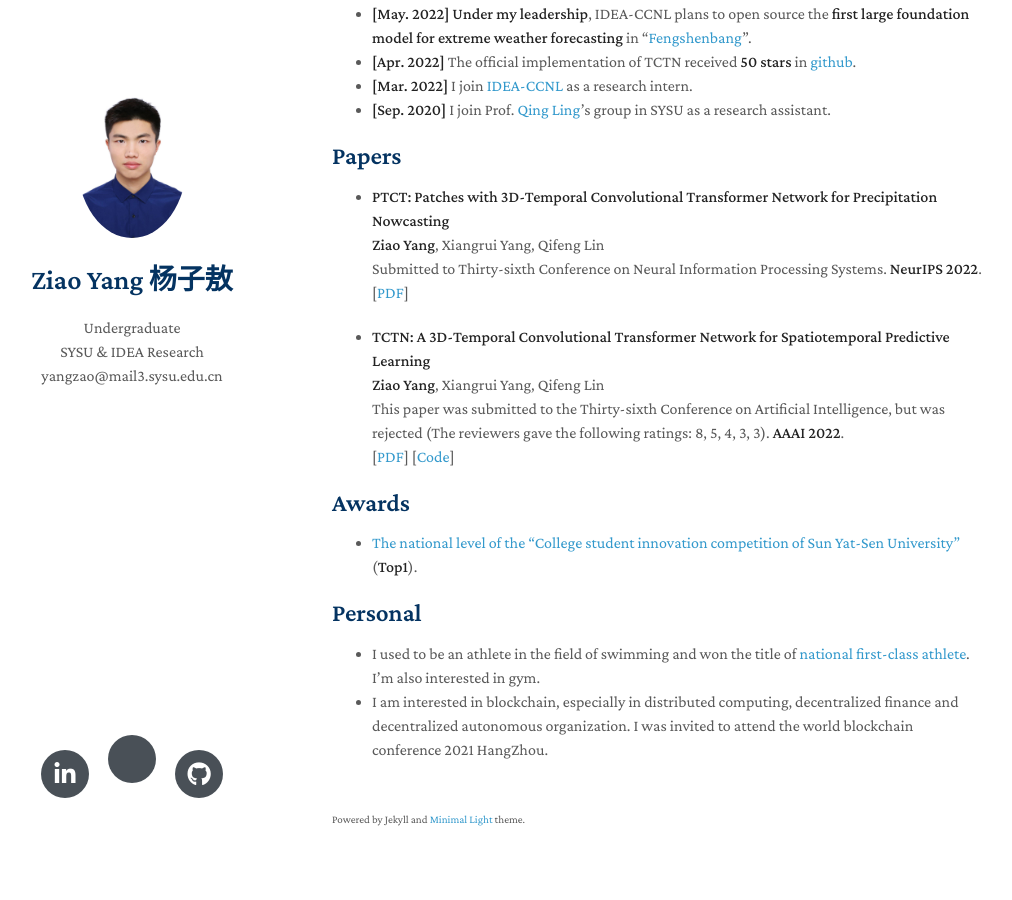
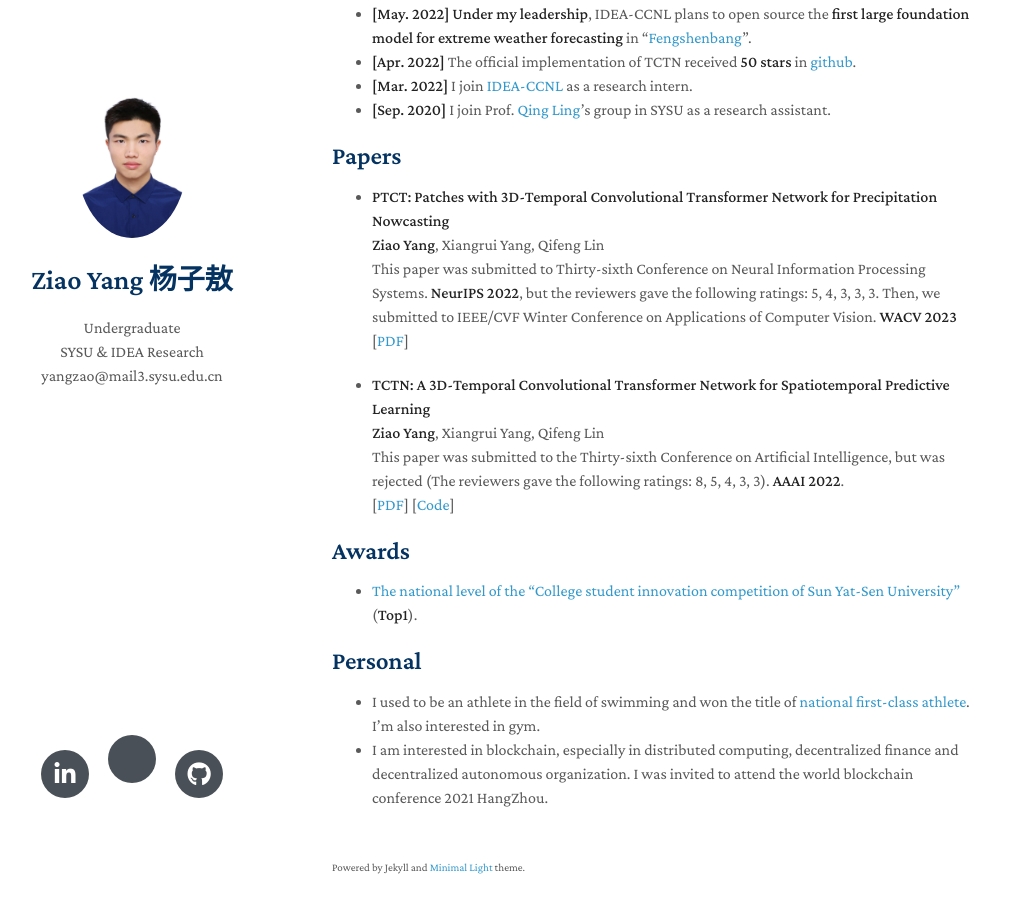
Before and after one commit to yangziao56/homepage, a Jekyll site: the page built from index.md, in a window 1280 px wide and 900 px high, scrolled down 564 px. Shown: the whole window, without its empty margins (138-1150 px from the left). Built offline with Jekyll 4.4.1, drawn with Linux system fonts in a browser that asks for light colours; nearby versions of some CDN libraries; a style sheet for code colours, icons or effects is not loaded; our own code applies the rules of GitHub Pages for plain Markdown files.

Commit message:
Update index.md
Signed-off-by: Ziao Yang <70676524+yangziao56@users.noreply.github.com>

```diff
--- a/index.md
+++ b/index.md
@@ -31,7 +31,7 @@ You can learn more details about me and my research through my [CV](https://gith
   <br>
   **Ziao Yang**, Xiangrui Yang, Qifeng Lin
   <br>
-  Submitted to Thirty-sixth Conference on Neural Information Processing Systems. **NeurIPS 2022**.
+  This paper was submitted to Thirty-sixth Conference on Neural Information Processing Systems. **NeurIPS 2022**, but the reviewers gave the following ratings: 5, 4, 3, 3, 3. Then, we submitted to IEEE/CVF Winter Conference on Applications of Computer Vision. **WACV 2023**
   <br>
   [[PDF](https://arxiv.org/pdf/2112.01085v2.pdf)]
 
```
